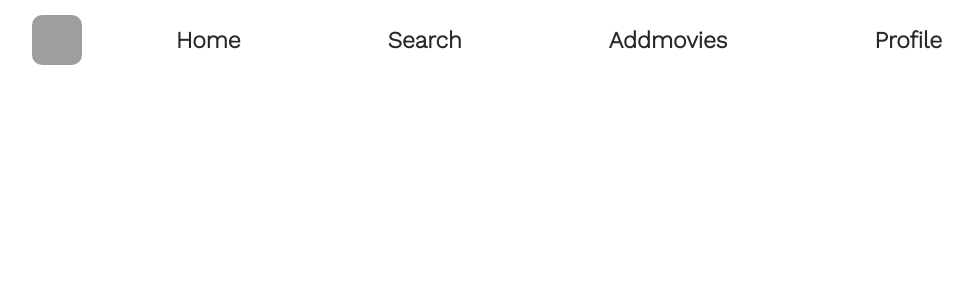
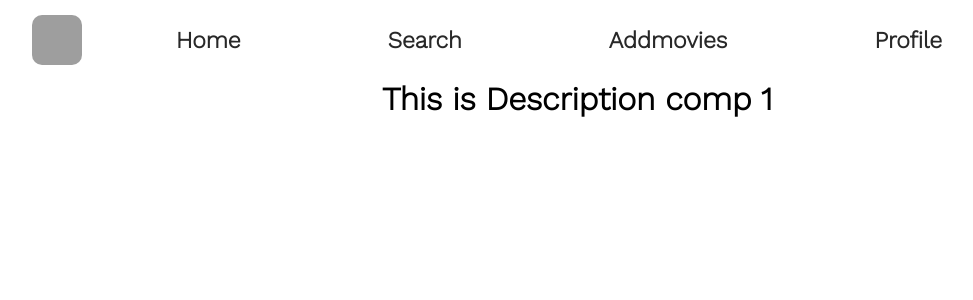
Before and after one commit to Niranjan360/movie-plex, a React (Create React App) app: page /description/1 in a window 1280 px wide. Shown: the top 300 px of the page, without its empty margins (68-1041 px from the left). Built offline with nearby package versions, Linux system fonts and the light colour scheme; data requests are answered from the project's data file; grey boxes are pictures that could not be loaded; some icons are missing.

Commit message:
router paramter

```diff
--- a/src/App.jsx
+++ b/src/App.jsx
@@ -5,7 +5,7 @@ import Home from './components/Home';
 import Profile from './components/Profile';
 import Search from './components/Search';
 import Sidebar from './components/Sidebar';
-import {BrowserRouter,Routes,Route} from 'react-router-dom'
+import {BrowserRouter , Routes , Route} from 'react-router-dom'
 
 function App() {
   return (
@@ -13,10 +13,12 @@ function App() {
     <div className="App">
         <Sidebar/>
         <Routes>
-          <Route path='/' element={<Home/>}/>
+          <Route path='/'  element={<Home/>}/>
           <Route path='/search' element={<Search/>}/>
           <Route path='/add' element={<Addmovie/>}/>
           <Route path='/profile' element={<Profile/>}/>
+          <Route path='/description/:id'
+          element={<Description/>}/>
         </Routes>
     </div>
     </BrowserRouter>
--- a/src/components/Description.jsx
+++ b/src/components/Description.jsx
@@ -1,7 +1,20 @@
+import { useEffect, useState } from "react";
+import { useParams } from "react-router-dom";
+
 const Description = () => {
 
+    let {id} = useParams();
+    let[movie , setMovie] = useState(null);
+
+    useEffect(()=>{
+        fetch("http://localhost:4000/movies/" + id)
+        .then(res=>res.json())
+        .then((data)=>{console.log(data);})
+    } , [])
+
+
     return ( <div className="description-comp">
-                <h1>This is Description comp</h1>
+                <h1>This is Description comp {id} </h1>
             </div> );
 }
 
--- a/src/components/Movielist.jsx
+++ b/src/components/Movielist.jsx
@@ -1,3 +1,5 @@
+import { Link } from "react-router-dom";
+
 const Movielist = ({movies , title}) => {
     return ( <>
                 <h1>{title}</h1>
@@ -7,8 +9,10 @@ const Movielist = ({movies , title}) => {
                             return(
                                 <div className='movie'
                                 style={{background:`url(${movie.poster})`,backgroundRepeat:"no-repeat",backgroundSize:"cover"}}>
-                                    <h1>{movie.moviename}</h1>
-                                    <h3>{movie.release_date}</h3>
+                                    <Link to={`/description/${movie.id}`}>
+                                        <h1>{movie.moviename}</h1>
+                                        <h3>{movie.release_date}</h3>
+                                    </Link>
                                 </div>
                             )
                         })
--- a/src/components/Sidebar.jsx
+++ b/src/components/Sidebar.jsx
@@ -1,11 +1,10 @@
-import { Link } from 'react-router-dom'
+import { Link } from 'react-router-dom';
 import '../styles/sidebar.css'
 import 'boxicons'
 
 const Sidebar = () => {
 return ( <div className="sidebar-comp">
             <img src="https://www.indiantelevision.com/sites/default/files/styles/smartcrop_800x800/public/images/tv-images/2020/04/17/omtc.jpg?itok=k5LqY7FI" alt="" />
-
             <div className='nav-links'>
                 <Link to="/"><span><box-icon type='solid' name='home' color="rgb(40, 40, 40)"></box-icon></span> Home</Link>
                 <Link to="/search"><span><box-icon name='search-alt-2' color="rgb(40, 40, 40)" ></box-icon></span>     Search</Link>
```
